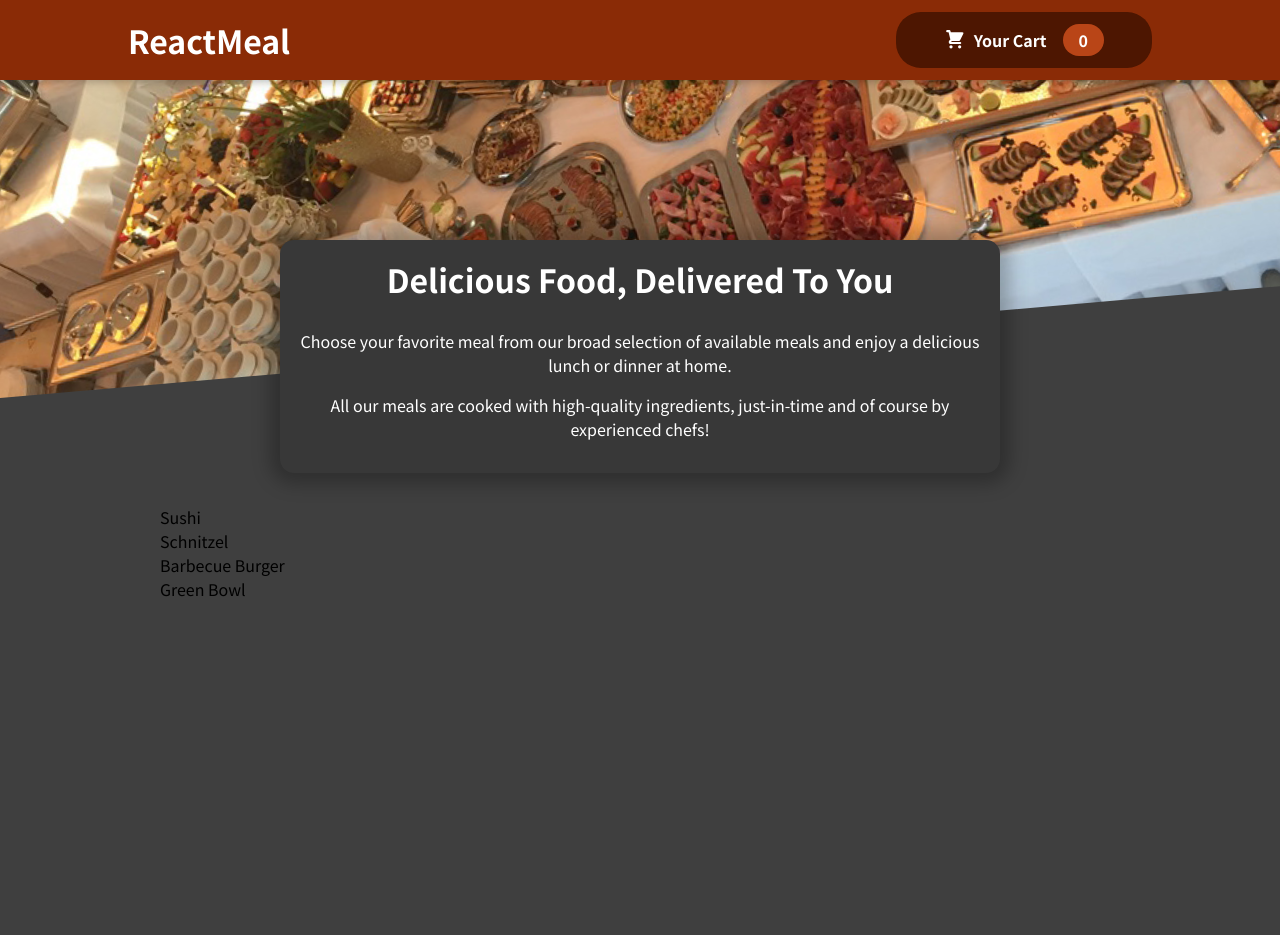
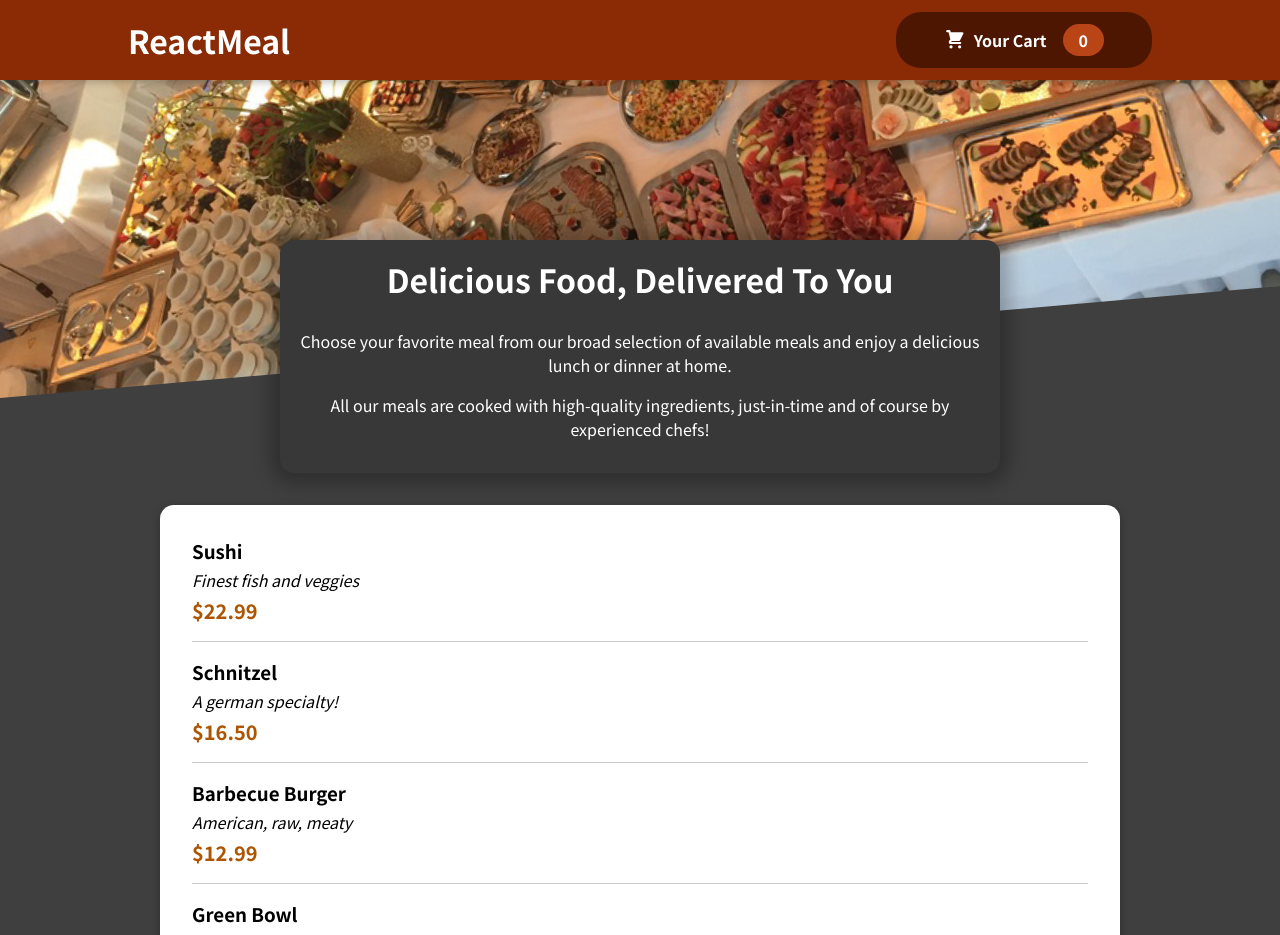
Before and after one commit to luvgameon/Food-delivery-app, a React (Create React App) app: page / in a window 1280 px wide. Shown: the top 935 px of the page. Before the commit the page ends 800 px from the top, so only its background shows below. Built offline with nearby package versions, Linux system fonts and the light colour scheme.

Commit message:
Meal Item added

```diff
--- a/src/Components/Meals/AvailableMeals.js
+++ b/src/Components/Meals/AvailableMeals.js
@@ -1,49 +1,52 @@
-import React from 'react'
-import classes from './AvailableMeals.module.css';
-
+import React from "react";
+import classes from "./AvailableMeals.module.css";
+import Card from "../UI/Card";
+import MealItem from "./MealItem/MealItem";
 
 const DUMMY_MEALS = [
   {
-      id: 'm1',
-      name: 'Sushi',
-      description: 'Finest fish and veggies',
+    id: "m1",
+    name: "Sushi",
+    description: "Finest fish and veggies",
     price: 22.99,
   },
   {
-      id: 'm2',
-      name: 'Schnitzel',
-      description: 'A german specialty!',
+    id: "m2",
+    name: "Schnitzel",
+    description: "A german specialty!",
     price: 16.5,
   },
   {
-      id: 'm3',
-      name: 'Barbecue Burger',
-      description: 'American, raw, meaty',
+    id: "m3",
+    name: "Barbecue Burger",
+    description: "American, raw, meaty",
     price: 12.99,
   },
   {
-      id: 'm4',
-      name: 'Green Bowl',
-      description: 'Healthy...and green...',
+    id: "m4",
+    name: "Green Bowl",
+    description: "Healthy...and green...",
     price: 18.99,
   },
 ];
 
 export default function AvailableMeals() {
-    const MealList=DUMMY_MEALS.map((meal)=>
-        <li>{meal.name}</li>
-    )
-
+  const MealList = DUMMY_MEALS.map((meal) => (
+    <MealItem
+      key={meal.id}
+      name={meal.name}
+      description={meal.description}
+      price={meal.price}
+    />
+  ));
 
   return (
     <>
       <section className={classes.meals}>
+        <Card>
           <ul>{MealList}</ul>
-
+        </Card>
       </section>
-
-
-
     </>
-  )
+  );
 }
--- /dev/null
+++ b/src/Components/Meals/MealItem/MealItem.js
@@ -0,0 +1,18 @@
+import React from "react";
+import classes from "./MealItem.module.css";
+
+export default function MealItem(props) {
+  const price = `$${props.price.toFixed(2)}`;
+  return (
+    <li className={classes.meal}>
+      <div >
+        <h3>{props.name}</h3>
+        <div className={classes.description}> {props.description}</div>
+        <div className={classes.price}>{price}</div>
+        <div></div>
+      </div>
+
+    </li>
+
+  );
+}
--- /dev/null
+++ b/src/Components/Meals/MealItem/MealItem.module.css
@@ -0,0 +1,22 @@
+.meal {
+    display: flex;
+    justify-content: space-between;
+    margin: 1rem;
+    padding-bottom: 1rem;
+    border-bottom: 1px solid #ccc;
+  }
+
+  .meal h3 {
+    margin: 0 0 0.25rem 0;
+  }
+
+  .description {
+    font-style: italic;
+  }
+
+  .price {
+    margin-top: 0.25rem;
+    font-weight: bold;
+    color: #ad5502;
+    font-size: 1.25rem;
+  }
--- /dev/null
+++ b/src/Components/UI/Card.js
@@ -0,0 +1,8 @@
+import React from 'react'
+import classes from'./Card.module.css';
+
+export default function Card(props) {
+  return (
+    <div className={classes.card}>{props.children}</div>
+  )
+}
--- /dev/null
+++ b/src/Components/UI/Card.module.css
@@ -0,0 +1,6 @@
+.card {
+    padding: 1rem;
+    box-shadow: 0 2px 8px rgba(0, 0, 0, 0.25);
+    border-radius: 14px;
+    background-color: white;
+  }
```
Also changed, not shown: src/Components/Meals/MealSummary.js (+7 -5 lines). Lines whose indentation alone changed are shown as unchanged.
